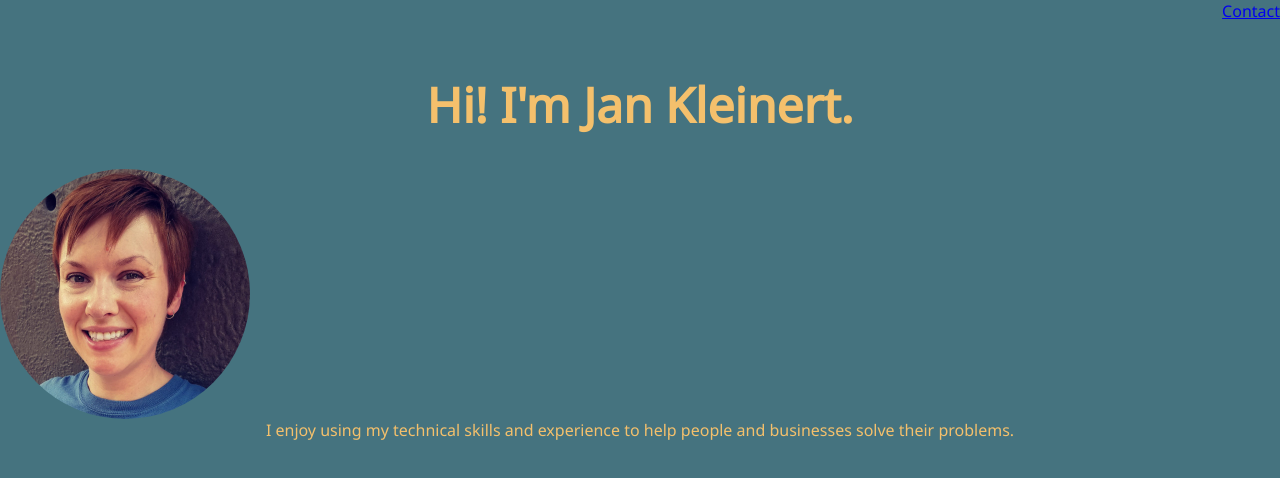
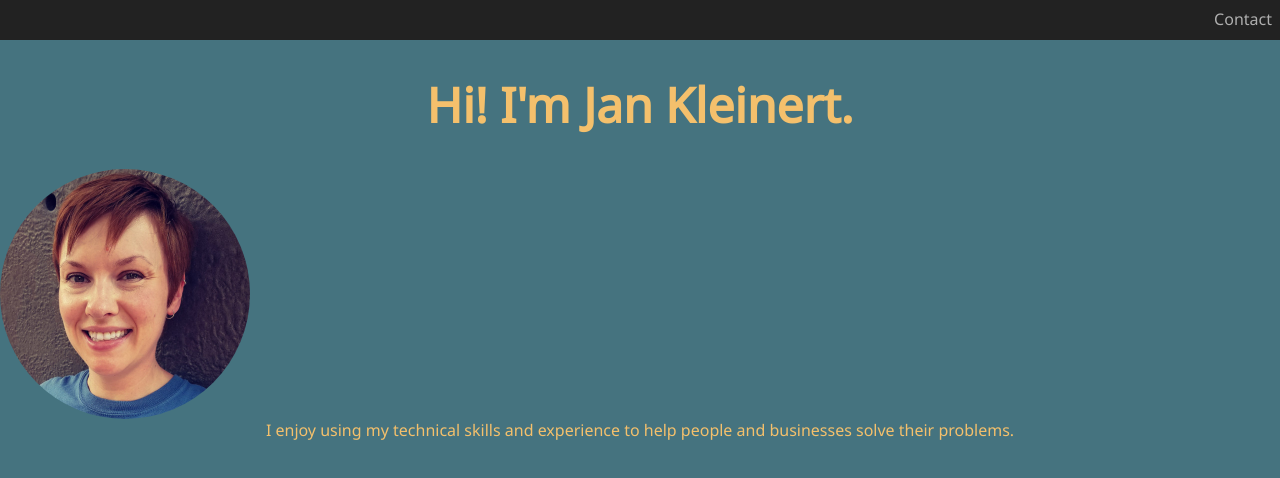
Before and after one commit to jankleinert/jankleinert.github.io, a plain HTML site: page index.html in a window 1280 px wide. Drawn offline with Linux system fonts and the light colour scheme.

Commit message:
updated header

```diff
--- a/css/main.css
+++ b/css/main.css
@@ -6,9 +6,18 @@ body {
 }
 
 nav {
-	background-color: #22222;
+	background-color: #222222;
 	height: 40px;
 	color: #afafaf;
+}
+
+nav a {
+	color: #afafaf;
+	text-decoration: none;
+}
+
+.nav-wrapper {
+	padding: 8px;
 }
 
 .nav-contact {
```
